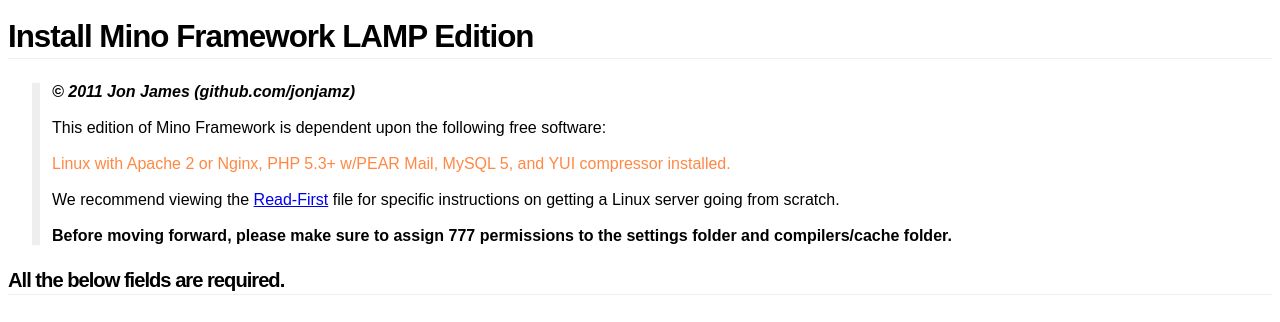
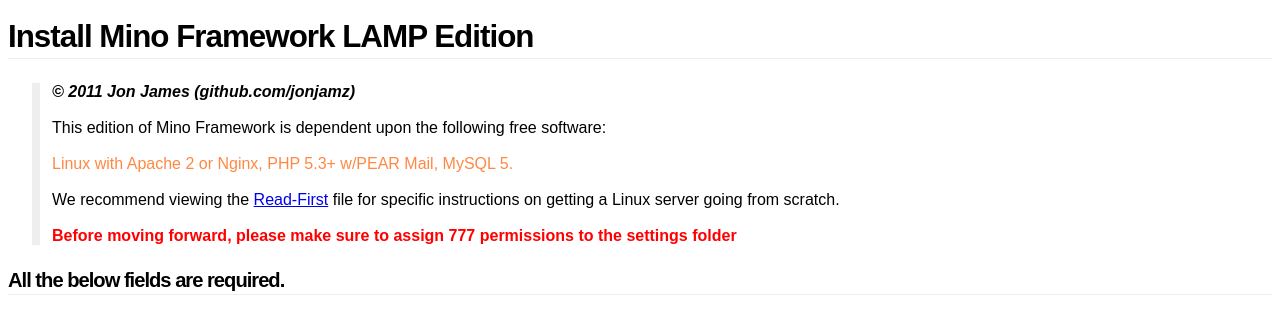
Before and after one commit to jonjamz/mino-cmf, a PHP site: page / in a window 1280 px wide. Shown: the top 322 px of the page. Run offline with PHP 8.4, Linux system fonts and the light colour scheme.

Commit message:
updated install instructions

```diff
--- a/index.php
+++ b/index.php
@@ -136,11 +136,11 @@ _gaq.push(['_trackPageview']);
 <em><b>&copy; 2011 Jon James (github.com/jonjamz)</b></em><br><br>
 This edition of Mino Framework is dependent upon the following free software:<br><br>
 
-  <span style="color:#ff8844">Linux with Apache 2 or Nginx, PHP 5.3+ w/PEAR Mail, MySQL 5, and YUI compressor installed.</span>
+  <span style="color:#ff8844">Linux with Apache 2 or Nginx, PHP 5.3+ w/PEAR Mail, MySQL 5.</span>
 <br><br>
 We recommend viewing the <a href="read-first.html">Read-First</a> file for specific instructions on getting a Linux server going from scratch.
 <br><br>
-<b>Before moving forward, please make sure to assign 777 permissions to the settings folder and compilers/cache folder.</b>
+<b><span style="color:#ff0000">Before moving forward, please make sure to assign 777 permissions to the settings folder</span></b>
 </p>
 <h3>All the below fields are required.</h3>
 <form method="post" action="install.php">
```
